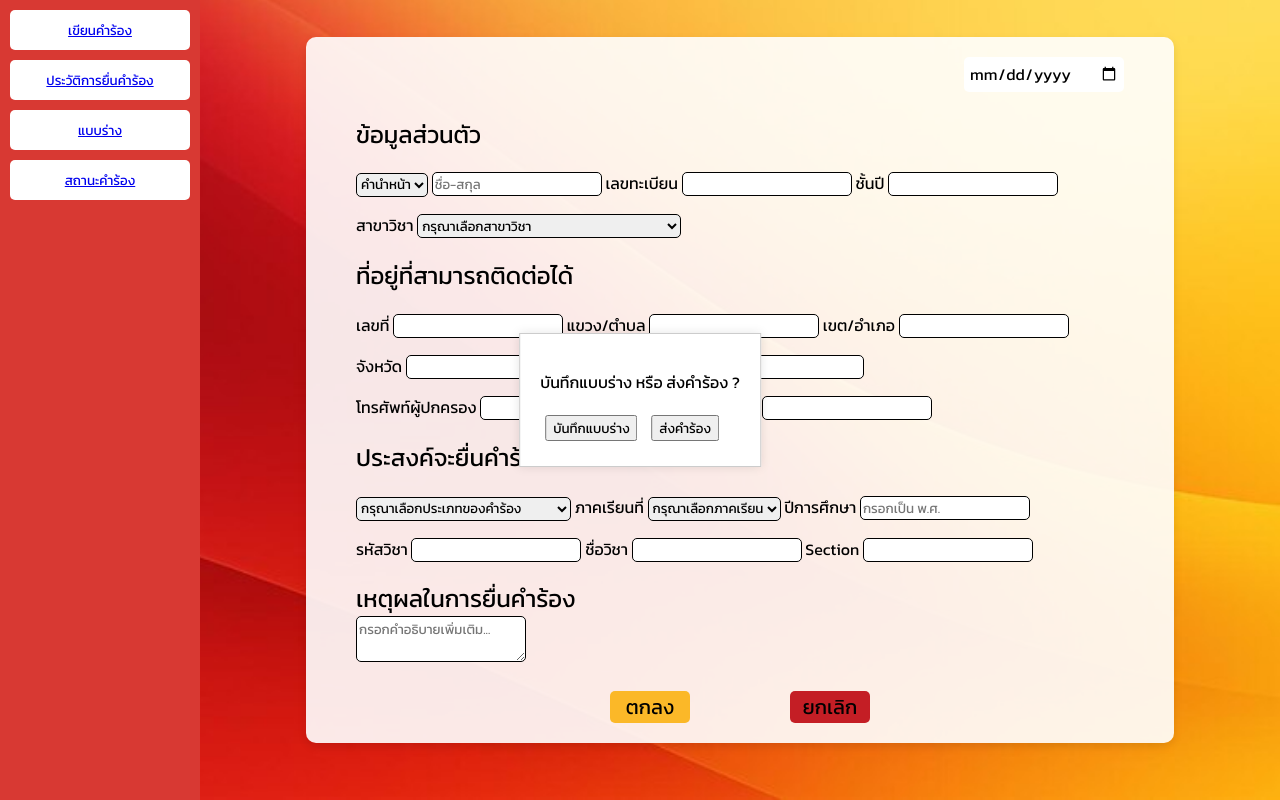
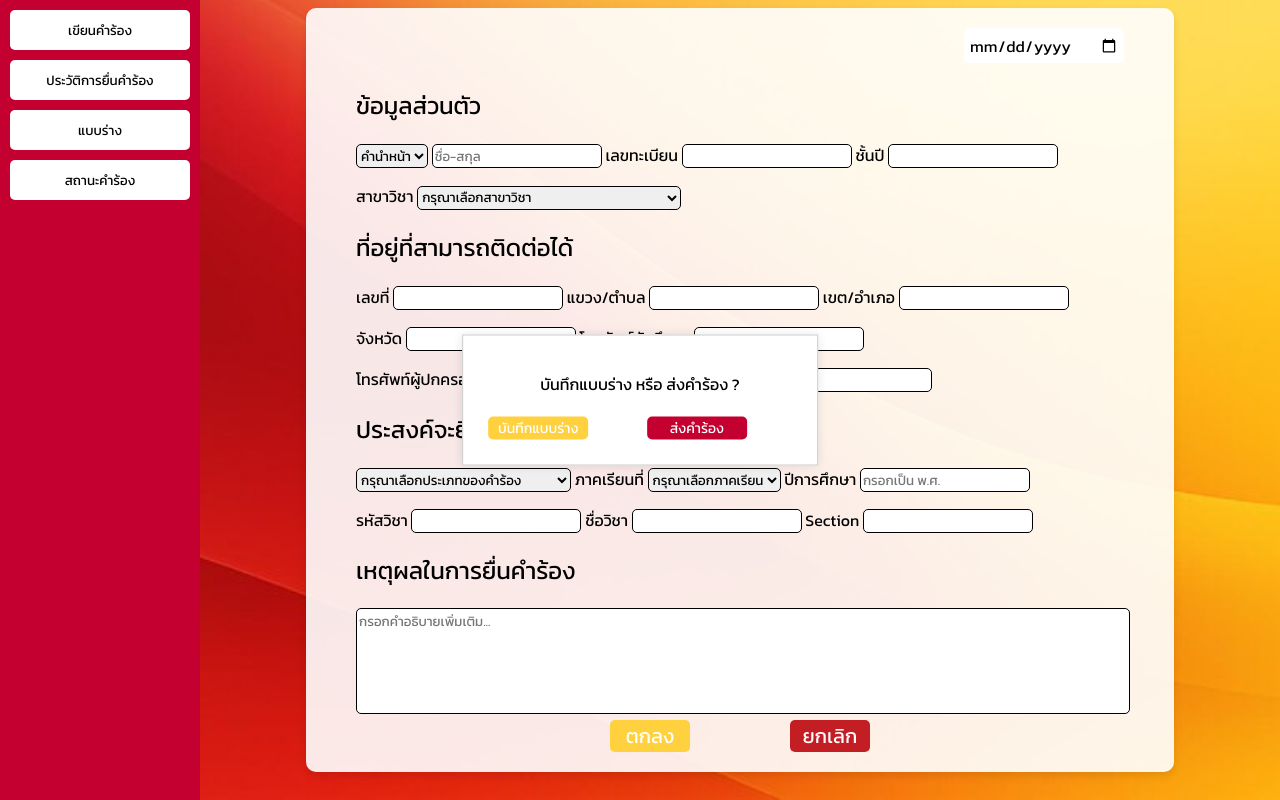
Before and after one commit to Slasherw/cs261--group2-100001, a website: page Frontend/public/html/request.html in a window 1280 px wide. Both pictures are taken after a click on the button "ตกลง". Shown: the part 191-991 px from the top of the page. Drawn offline with Linux system fonts and the light colour scheme; a web font is replaced by a local one.

Commit message:
edit style.css

```diff
--- a/Frontend/public/css/style.css
+++ b/Frontend/public/css/style.css
@@ -36,11 +36,16 @@
   }
 
   .menubar {
-    background-color: #d83933;
+      background-color: #C3002F;
       width: 200px;
       min-height: 100vh;
       padding-top: 20px;
       align-items: center;
+  }
+
+  .menubar a {
+      color: black;
+      text-decoration: none;
   }
 
   .menubar button {
@@ -49,7 +54,6 @@
       margin: 10px auto;
       padding: 10px;
       background-color: #fff;
-    color: #d83933;
       font-weight: bold;
       border: none;
       border-radius: 5px;
@@ -60,11 +64,14 @@
 
   .menubar button:hover {
       background-color: #f4f4f4;
+      transform: scale(1.01);
+      box-shadow: 0 0 8px rgba(255, 255, 255, 0.7);
   }
   #divfornothead{
       display:flex;
       align-items: center;
   }
+
   /* Head*/
   .header {
       display: flex;
@@ -72,7 +79,7 @@
       padding: 10px;
       font-size: 1.5em;
       font-weight: bold;
-    color: #d83933;
+      color: #C3002F;
   }
 
   .header img {
@@ -90,6 +97,7 @@
   .header p{
       font-size: 25px;
       padding-right: 30px;
+      color: black;
   }
   .header a{
       padding-right: 8px;
@@ -116,6 +124,11 @@
       border-radius: 5px;
   }
 
+  textarea {
+      resize: none;
+      min-height: 100px;
+      width: 100%;
+  }
 
 
 
@@ -127,14 +140,20 @@
   }
 
   #submit-btn{
-	background-color: #fbb828;
+      color: #fff;
+      background-color: #FFD13F;
       font-size: 20px;
       border: none;
       width: 80px;
       border-radius: 5px;
       margin-right: 50px;
   }
+  #submit-btn:hover{
+      background-color: #f3d265;
+      box-shadow: 0 0 8px rgba(80, 80, 80, 0.3);
+  }
   #cancel-btn{
+      color: #fff;
       background-color: #c41e25;
       font-size: 20px;
       border: none;
@@ -142,8 +161,12 @@
       border-radius: 5px;
       margin-left: 50px;
   }
+  #cancel-btn:hover{
+      background-color: #d4264f;
+      box-shadow: 0 0 8px rgba(80, 80, 80, 0.3);
+  }
 
-
+  /*popup*/
 
   .popup {
       display: none;
@@ -155,7 +178,32 @@
       padding: 20px;
       background-color: #fff;
       box-shadow: 0 0 10px rgba(0, 0, 0, 0.1);
+      text-align: center;
+
   }
+
   .popup button {
+      color: #fff;
       margin: 5px;
+      font-size: 14px;
+      font-weight: normal;
+      border: none;
+      width: 100px;
+      border-radius: 5px;
+      margin-right: 50px;
   }
+
+  #saveedit, #yes-btn {
+      background-color: #FFD13F;
+  }
+  #saveedit:hover, #yes-btn:hover{
+      background-color: #f3d265;
+      box-shadow: 0 0 8px rgba(80, 80, 80, 0.3);
+  }
+  #sendrequest, #no-btn {
+      background-color: #C3002F;
+  }
+  #sendrequest:hover, #no-btn:hover{
+      background-color: #d4264f;
+      box-shadow: 0 0 8px rgba(80, 80, 80, 0.3);
+  }
--- a/Frontend/public/html/request.html
+++ b/Frontend/public/html/request.html
@@ -133,7 +133,7 @@
                     <label>Section</label>
                     <input type="text" id="Section">
 
-                    <h2 class="reason">เหตุผลในการยื่นคำร้อง
+                    <h2 class="reason">เหตุผลในการยื่นคำร้อง</h2>
                         <div>
                             <textarea placeholder="กรอกคำอธิบายเพิ่มเติม..."></textarea>
                         </div>
@@ -159,9 +159,8 @@
 
         <div id="popupcancel" class="popup">
             <p>ยกเลิกหรือไม่ ?</p>
-            <button id="no-btn">No</button>
-            <button id="yes-btn">Yes</button>
-
+            <button id="yes-btn">ใช่</button>
+            <button id="no-btn">ไม่</button>
         </div>
 
 
```
Lines whose indentation alone changed are shown as unchanged.
